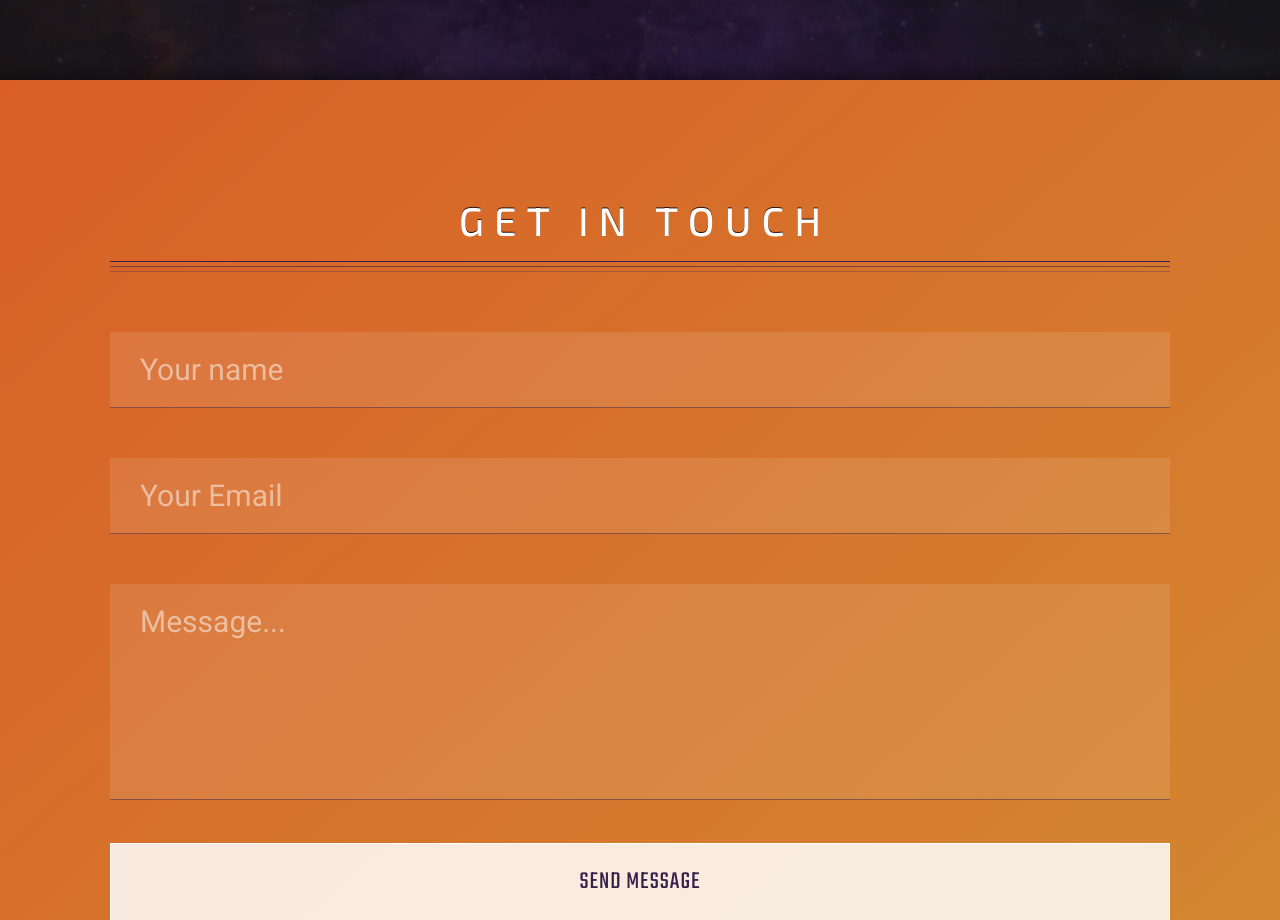
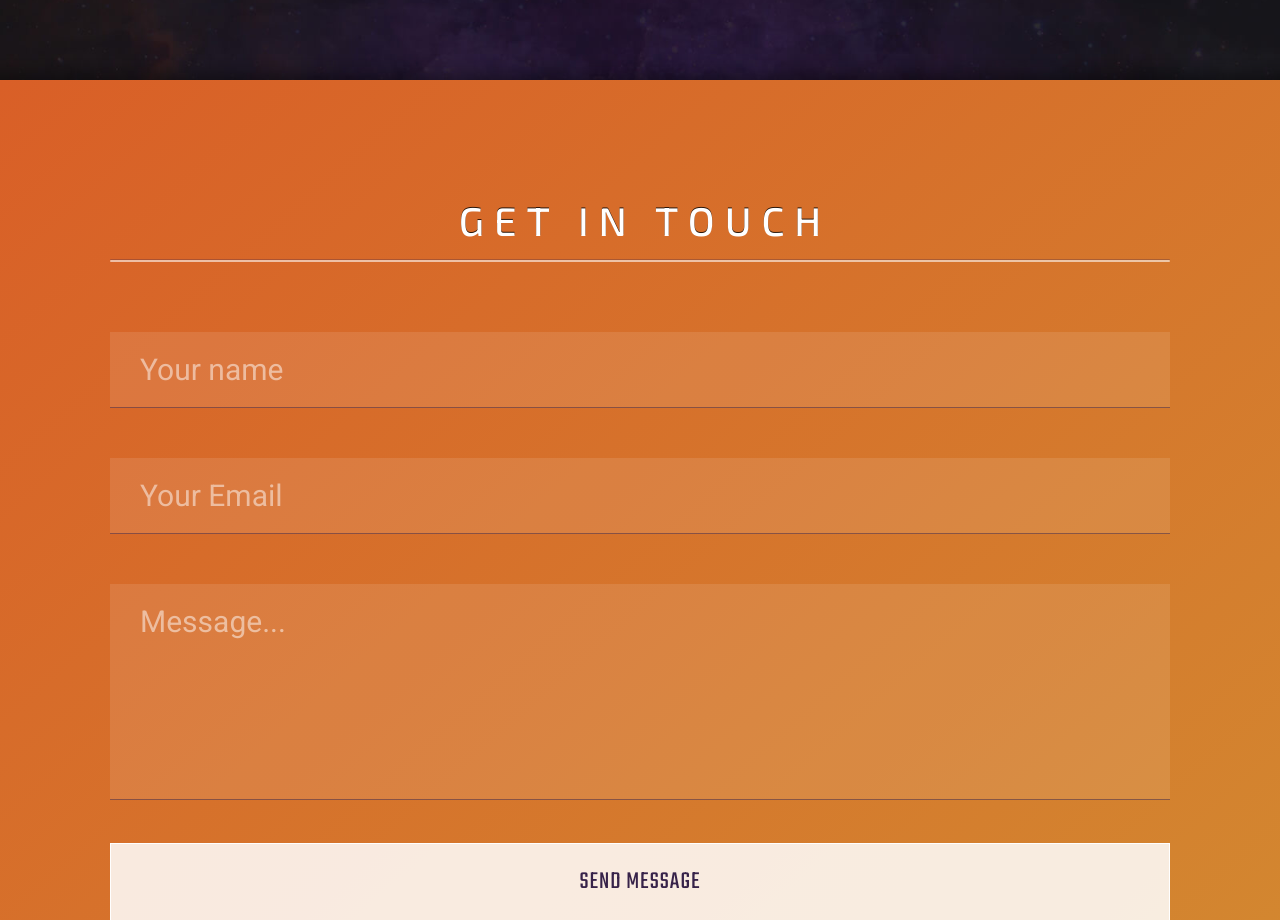
Before and after one commit to ngmerritt/nm-site, a PHP site: page / in a window 1280 px wide. Shown: the part 3578-4498 px from the top of the page. Run offline with PHP 8.4, Linux system fonts and the light colour scheme; some libraries are stand-ins or nearby versions.

Commit message:
more changes

```diff
--- a/css/style-OG.css
+++ b/css/style-OG.css
@@ -100,6 +100,7 @@ h2:after {
     0 5px 0 0 rgba(217, 95, 39, 0.6),
     0 10px 0 0 rgba(217, 95, 39, 0.3); */
   box-shadow: 0 0 10px 1px rgb(217 95 39 / 80%);
+  border-radius: 1px;
 }
 
 h3 {
@@ -416,6 +417,17 @@ section {
   position: relative;
 }
 
+section#work h2:after {
+  content: "";
+  background: rgba(55, 34, 73, 22%);
+  width: 100%;
+  height: 2px;
+  position: absolute;
+  bottom: 0;
+  left: -5px;
+  box-shadow: 0 1px 0 0 #fff;
+}
+
 section#work h3 {
   color: #372249;
   text-shadow: 0px 1px 0px rgba(255, 255, 255, 0.8);
@@ -456,15 +468,14 @@ section#contact h2 {
 
 section#contact h2:after {
   content: "";
-  background: rgba(55, 34, 73, 1);
-  width: 100%;
-  height: 1px;
+  background: rgb(255 255 255 / 58%);
+  width: 100%;
+  height: 2px;
   position: absolute;
   bottom: 0;
   left: -5px;
-  box-shadow:
-    0 5px 0 0 rgba(55, 34, 73, 0.6),
-    0 10px 0 0 rgba(55, 34, 73, 0.3);
+  box-shadow: 0 -1px 0 0 rgb(55 34 73 / 28%);
+  border-radius: 1px;
 }
 
 section h2 {
```
